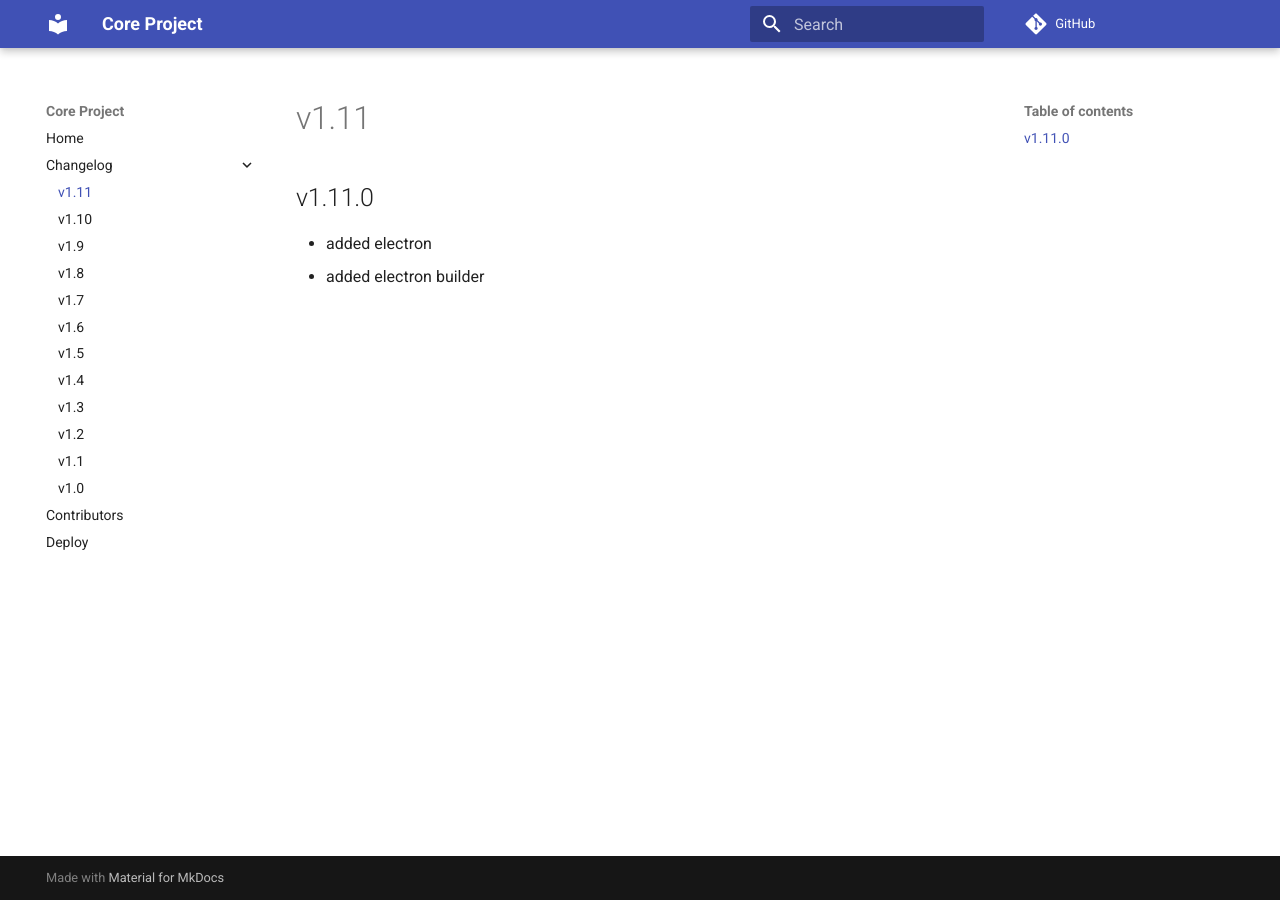
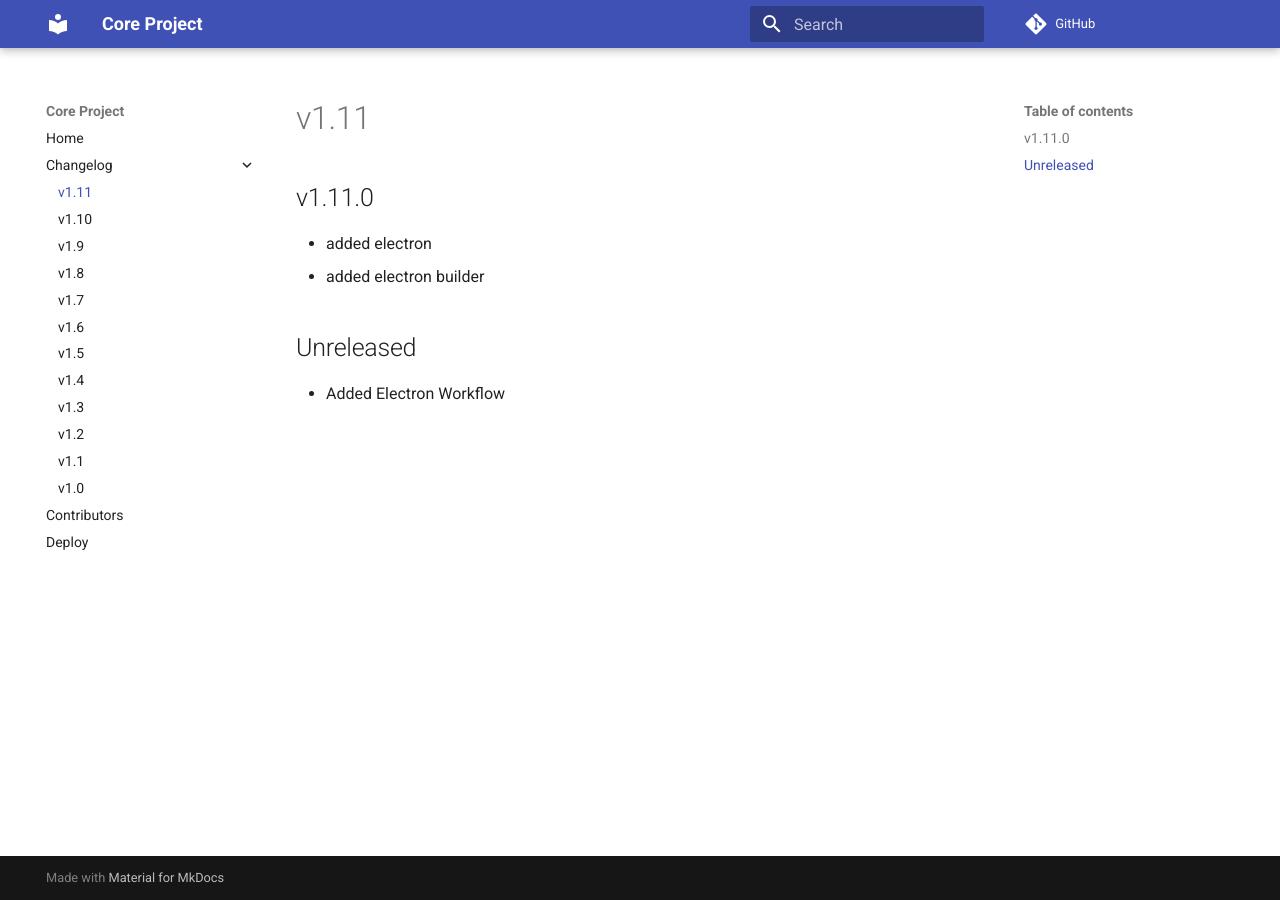
Before and after one commit to feluxerich/core, an MkDocs documentation site: the page built from docs/docs/changelog/v1.11.md, in a window 1280 px wide. Built offline with MkDocs 1.6.1 and Material for MkDocs 9.7.7, drawn with Linux system fonts in a browser that asks for light colours; comment, search, counter and statistics services are not loaded.

Commit message:
electron workflow

```diff
--- a/docs/docs/changelog/v1.11.md
+++ b/docs/docs/changelog/v1.11.md
@@ -4,3 +4,7 @@
 
 - added electron
 - added electron builder
+
+## Unreleased
+
+- Added Electron Workflow
--- a/electron.js
+++ b/electron.js
@@ -1,4 +1,5 @@
 const { app, BrowserWindow, dialog } = require('electron');
+const autoUpdater = require("electron-updater");
 
 const createWindow = () => {
   const win = new BrowserWindow({
@@ -26,6 +27,7 @@
 
 app.whenReady().then(() => {
   createWindow();
+  autoUpdater.checkForUpdatesAndNotify();
 });
 
 app.on('window-all-closed', () => {
--- a/package.json
+++ b/package.json
@@ -20,8 +20,8 @@
     "start": "next start",
     "lint": "next lint",
     "format": "prettier --write --single-quote --config .prettierrc.js --ignore-path .prettierignore .",
-    "electron": "electron .",
-    "electron:build": "electron-builder --publish always --linux deb tar.xz"
+    "electron:dev": "electron .",
+    "electron:build": "electron-builder --mwl"
   },
   "dependencies": {
     "@hookstate/core": "^3.0.13",
@@ -77,6 +77,7 @@
     "babel-plugin-styled-components": "^2.0.1",
     "electron": "^17.1.0",
     "electron-builder": "^22.14.13",
+    "electron-log": "^4.4.6",
     "eslint": "8.4.1",
     "eslint-config-next": "12.0.7",
     "postcss": "^8.2.15",
```
Also changed, not shown: 2 other files.
